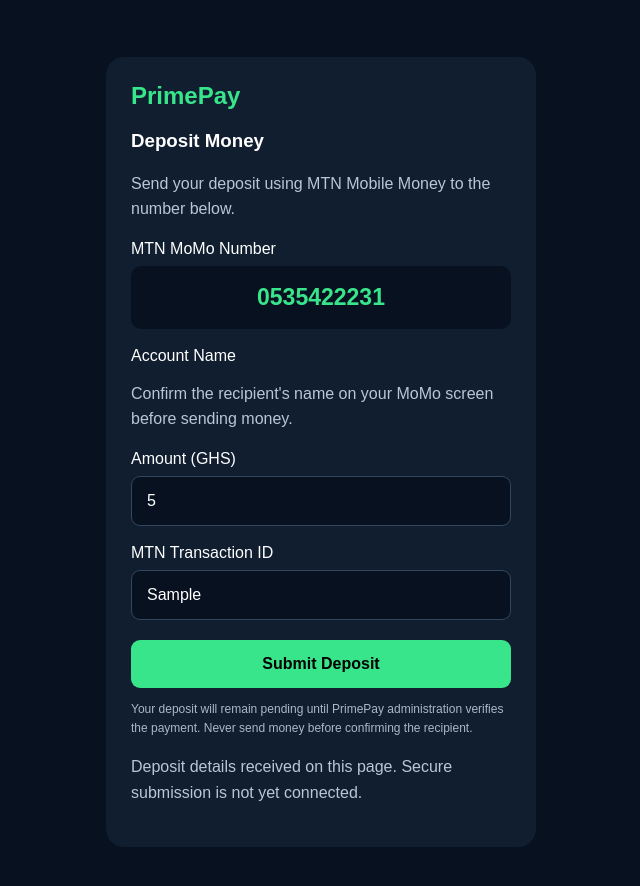
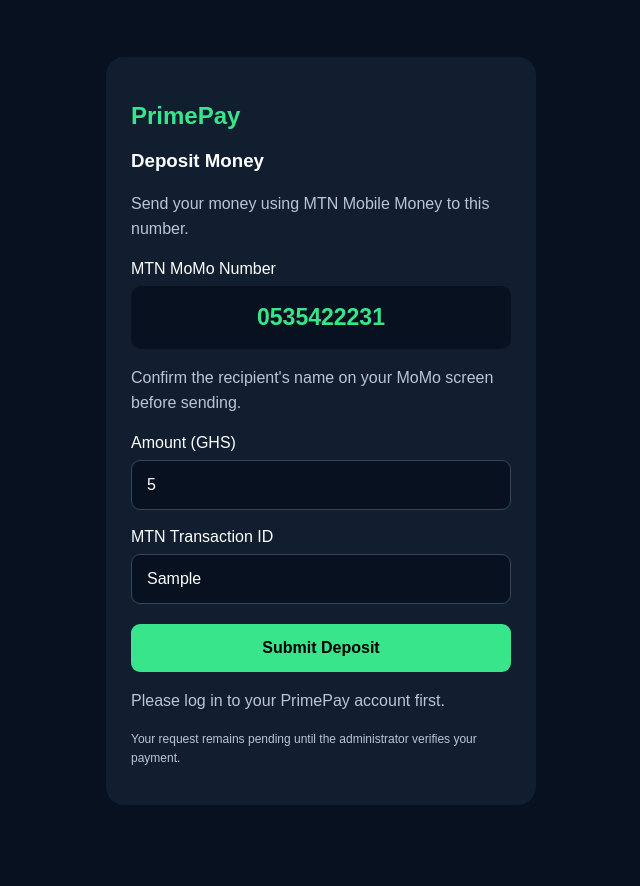
Before and after one commit to Malikfatao/PrimePay, a plain HTML site: page deposit.htm in a window 1280 px wide. Both pictures are taken after typing "5", "Sample" into the empty fields and a click on the button "Submit Deposit". Shown: the whole page, without its empty margins (319-959 px from the left). After the commit the page ends 862 px from the top, so only its background shows below. Drawn offline with nearby package versions, Linux system fonts and the light colour scheme.

Commit message:
Connect deposit page to Supabase.

```diff
--- a/deposit.htm
+++ b/deposit.htm
@@ -5,30 +5,32 @@
 <meta charset="UTF-8">
 <meta name="viewport" content="width=device-width, initial-scale=1">
 <title>PrimePay - Deposit</title>
+<script src="https://cdn.jsdelivr.net/npm/@supabase/supabase-js@2"></script>
 <style>
 *{box-sizing:border-box}
-body{margin:0;background:#07111f;color:#fff;font-family:Arial,sans-serif;padding:22px}
+body{margin:0;background:#07111f;color:white;font-family:Arial;padding:22px}
 .container{max-width:430px;margin:35px auto;background:#101e30;padding:25px;border-radius:18px}
-h2{margin-top:0;color:#38e58b}
+h2{color:#38e58b}
 p{color:#b9c6d5;line-height:1.6}
 label{display:block;margin:18px 0 8px}
 input{width:100%;padding:15px;border:1px solid #34465d;border-radius:9px;background:#07111f;color:white;font-size:16px}
 .number{background:#07111f;padding:18px;border-radius:10px;text-align:center;font-size:23px;font-weight:bold;color:#38e58b}
 button{width:100%;padding:15px;background:#38e58b;border:0;border-radius:9px;font-weight:bold;font-size:16px;margin-top:20px}
-.note{font-size:12px;color:#aab8c9}
+button:disabled{opacity:.5}
+.note{font-size:12px}
+#message{overflow-wrap:anywhere}
 </style>
 </head>
 <body>
 <div class="container">
 <h2>PrimePay</h2>
 <h3>Deposit Money</h3>
-<p>Send your deposit using MTN Mobile Money to the number below.</p>
+<p>Send your money using MTN Mobile Money to this number.</p>
 
 <label>MTN MoMo Number</label>
 <div class="number">0535422231</div>
 
-<label>Account Name</label>
-<p>Confirm the recipient's name on your MoMo screen before sending money.</p>
+<p>Confirm the recipient's name on your MoMo screen before sending.</p>
 
 <label>Amount (GHS)</label>
 <input id="amount" type="number" min="1" step="0.01" placeholder="Enter amount">
@@ -36,24 +38,67 @@ button{width:100%;padding:15px;background:#38e58b;border:0;border-radius:9px;fon
 <label>MTN Transaction ID</label>
 <input id="reference" type="text" placeholder="Enter transaction ID">
 
-<button onclick="submitDeposit()">Submit Deposit</button>
-
-<p class="note">Your deposit will remain pending until PrimePay administration verifies the payment. Never send money before confirming the recipient.</p>
+<button id="submitBtn" onclick="submitDeposit()">Submit Deposit</button>
 <p id="message"></p>
+<p class="note">Your request remains pending until the administrator verifies your payment.</p>
 </div>
 
 <script>
-function submitDeposit(){
- const amount=Number(document.getElementById("amount").value);
- const reference=document.getElementById("reference").value.trim();
- const message=document.getElementById("message");
+const SUPABASE_URL = "https://dvwcgdlbovmekrnkkqbf.supabase.co";
+const SUPABASE_KEY = "sb_publishable_CoX-AT53uO_TS1JFSc0YOA_JSIFhV3Y";
 
- if(!amount||amount<=0||!reference){
-   message.textContent="Please enter a valid amount and transaction ID.";
-   return;
- }
+const supabaseClient = window.supabase.createClient(
+  SUPABASE_URL,
+  SUPABASE_KEY
+);
 
- message.textContent="Deposit details received on this page. Secure submission is not yet connected.";
+async function submitDeposit(){
+  const button = document.getElementById("submitBtn");
+  const message = document.getElementById("message");
+  const amount = Number(document.getElementById("amount").value);
+  const reference = document.getElementById("reference").value.trim();
+
+  message.textContent = "";
+
+  if(!Number.isFinite(amount) || amount <= 0 || !reference){
+    message.textContent = "Enter a valid amount and transaction ID.";
+    return;
+  }
+
+  button.disabled = true;
+  button.textContent = "Submitting...";
+
+  try {
+    const {data: userData, error: userError} =
+      await supabaseClient.auth.getUser();
+
+    if(userError || !userData.user){
+      message.textContent = "Please log in to your PrimePay account first.";
+      return;
+    }
+
+    const {error} = await supabaseClient
+      .from("deposit_requests")
+      .insert({
+        user_id: userData.user.id,
+        amount: amount,
+        transaction_reference: reference
+      });
+
+    if(error) throw error;
+
+    message.textContent =
+      "Deposit request submitted. Your payment is awaiting verification.";
+
+    document.getElementById("amount").value = "";
+    document.getElementById("reference").value = "";
+
+  } catch(error) {
+    message.textContent = "Submission failed: " + error.message;
+  } finally {
+    button.disabled = false;
+    button.textContent = "Submit Deposit";
+  }
 }
 </script>
 </body>
```
